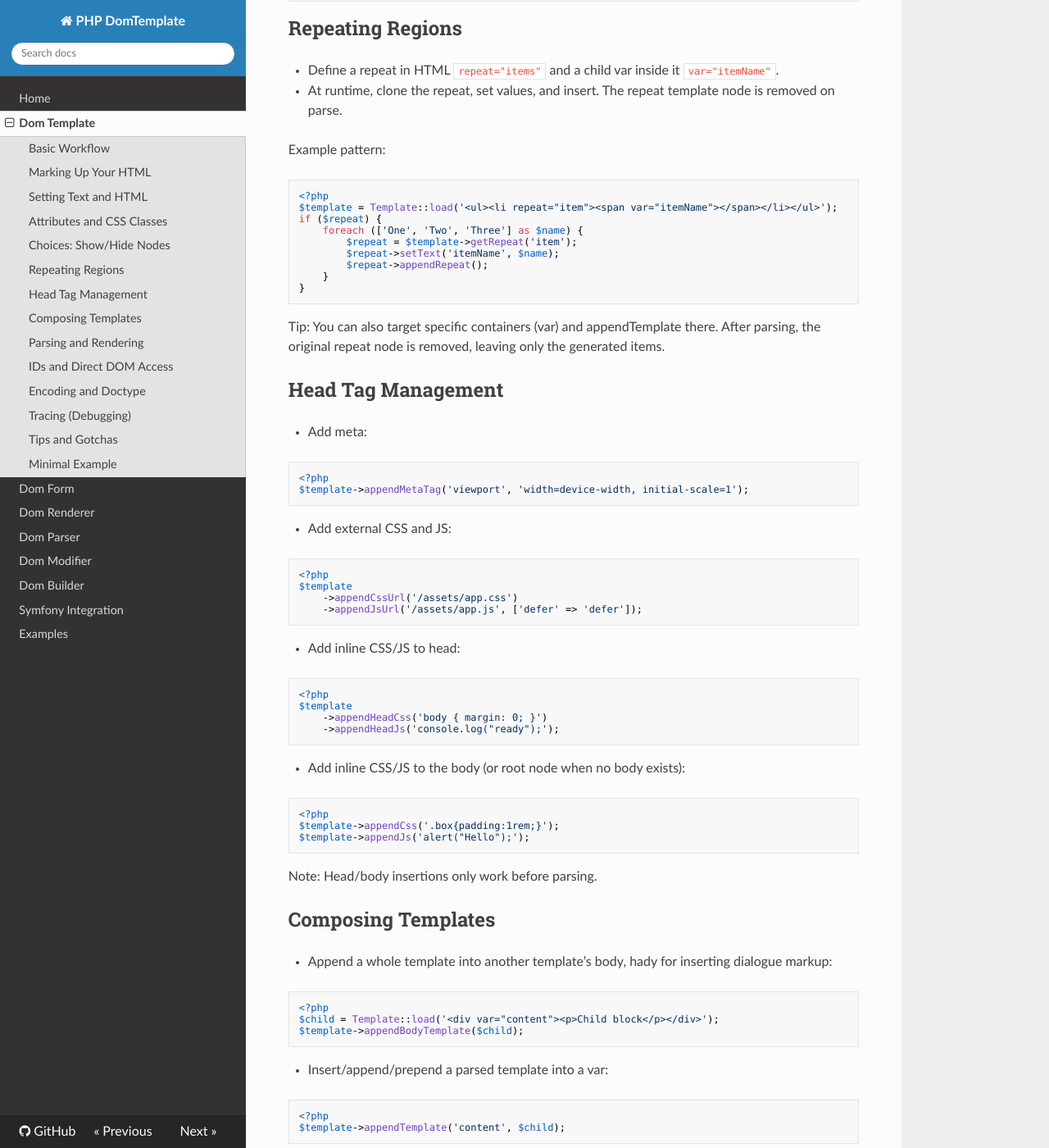
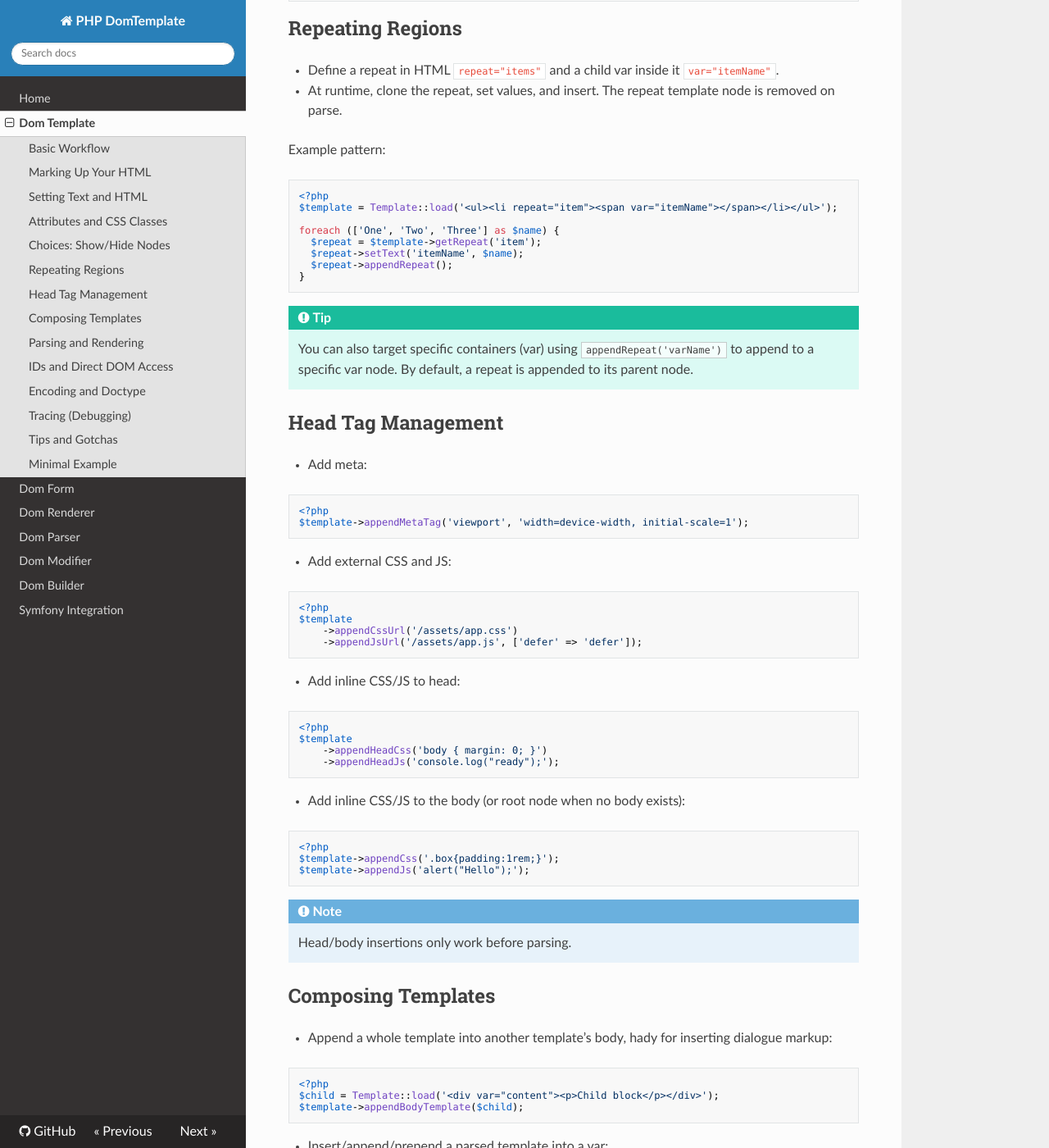
Before and after one commit to tropotek/tk-domtemplate, an MkDocs documentation site: the page built from docs/domTemplate.md, in a window 1280 px wide and 1400 px high, scrolled down 2633 px. Shown: the whole window at 82% size. Built offline with MkDocs 1.6.1, drawn with Linux system fonts in a browser that asks for light colours; nearby versions of some CDN libraries.

Commit message:
~Auto: Commit

````diff
--- a/docs/domTemplate.md
+++ b/docs/domTemplate.md
@@ -137,15 +137,16 @@ Example pattern:
 ```php
 <?php
 $template = Template::load('<ul><li repeat="item"><span var="itemName"></span></li></ul>');
-if ($repeat) {
-    foreach (['One', 'Two', 'Three'] as $name) {
-        $repeat = $template->getRepeat('item');
-        $repeat->setText('itemName', $name);
-        $repeat->appendRepeat();
-    }
+
+foreach (['One', 'Two', 'Three'] as $name) {
+  $repeat = $template->getRepeat('item');
+  $repeat->setText('itemName', $name);
+  $repeat->appendRepeat();
 }
 ```
-Tip: You can also target specific containers (var) and appendTemplate there. After parsing, the original repeat node is removed, leaving only the generated items.
+!!! tip
+    You can also target specific containers (var) using `appendRepeat('varName')` to append to a specific var node.
+    By default, a repeat is appended to its parent node.
 
 
 ## Head Tag Management
@@ -200,7 +202,6 @@ $template->appendBodyTemplate($child);
 <?php
 $template->appendTemplate('content', $child);
 ```
-
 
 Headers (meta/link/script/style added via appendHeadElement/appendCssUrl/etc.) are merged when you combine templates.
 
--- a/mkdocs.yml
+++ b/mkdocs.yml
@@ -16,7 +16,6 @@ nav:
   - Dom Modifier: domModifier.md
   - Dom Builder: domBuilder.md
   - Symfony Integration: symfony.md
-  - Examples: examples/index.html
 
 markdown_extensions:
   - toc:
````
Also changed, not shown: other parts of docs/domTemplate.md (+2 -1 lines).
